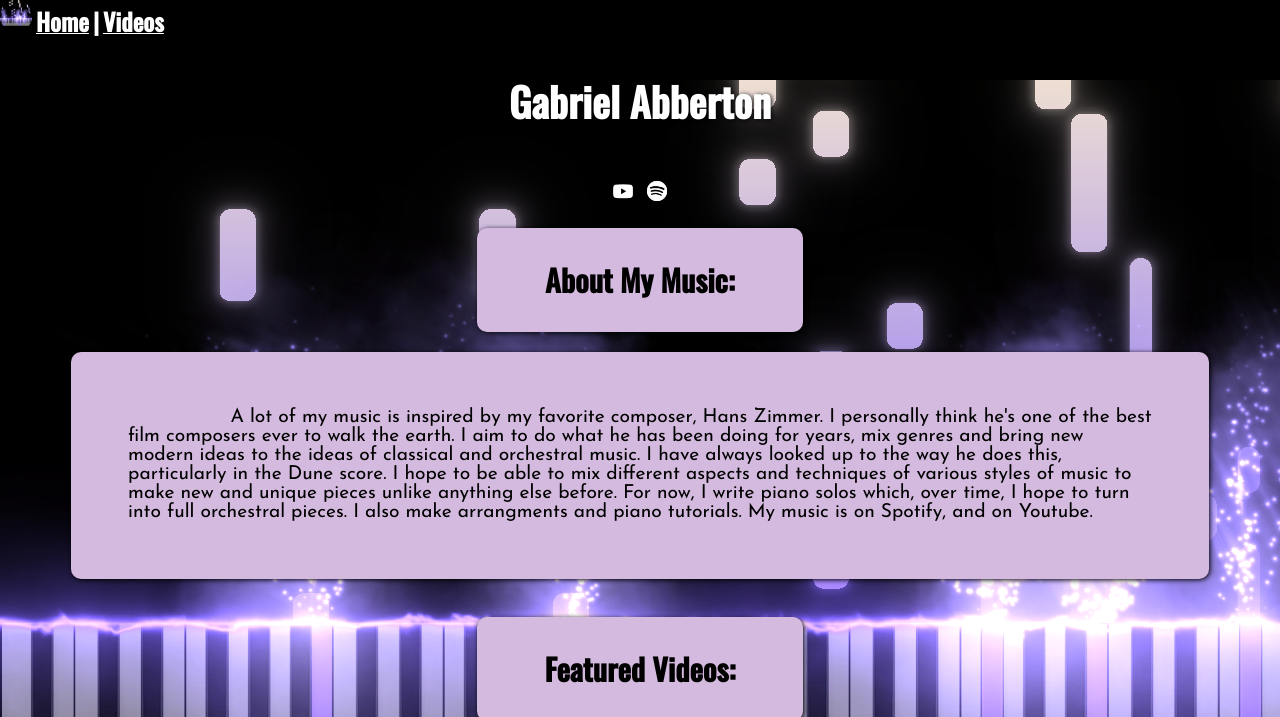
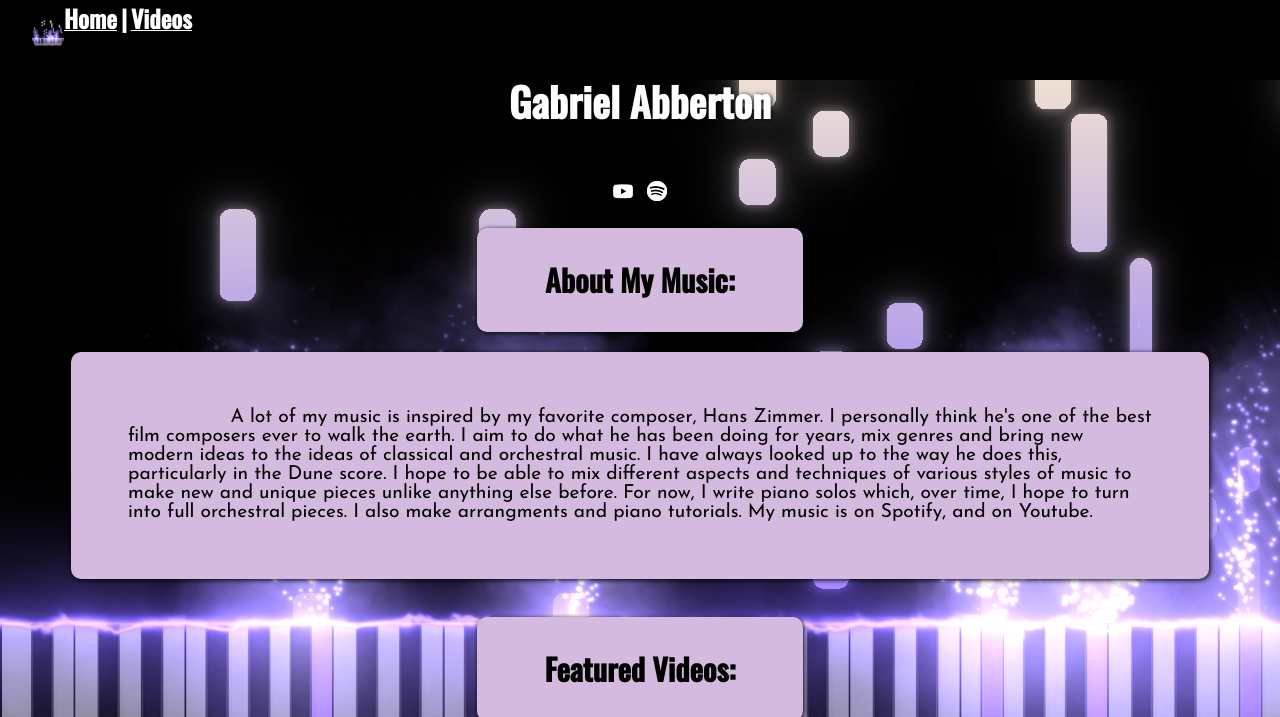
Before and after one commit to GabrielAbberton/GabrielAbbertonMusic, a plain HTML site: page index.html in a window 1280 px wide. Shown: the top 717 px of the page. Drawn offline with nearby package versions, Linux system fonts and the light colour scheme.

Commit message:
Update index.html

```diff
--- a/index.html
+++ b/index.html
@@ -116,8 +116,8 @@
 </head>
 <body>
 <nav id="MenuBar">
-	<img width="2.5%" height="auto" src="PianoIcon.png"></img>
-	<a id="navlink" href="https://gabrielabberton.github.io/GabrielAbbertonMusic/" target="_self"><H3 style="display: inline;">Home</H3></a>
+	<img style="position: fixed; top: 2.5%; left: 2.5%;" width="2.5%" height="auto" src="PianoIcon.png"></img>
+	<a style="margin-left: 5%;" id="navlink" href="https://gabrielabberton.github.io/GabrielAbbertonMusic/" target="_self"><H3 style="display: inline;">Home</H3></a>
    	<h3 style="display: inline;">|</h3>
 	<a id="navlink" href="videos.html"><H3 style="display: inline;">Videos</H3></a>
 </nav>
```
